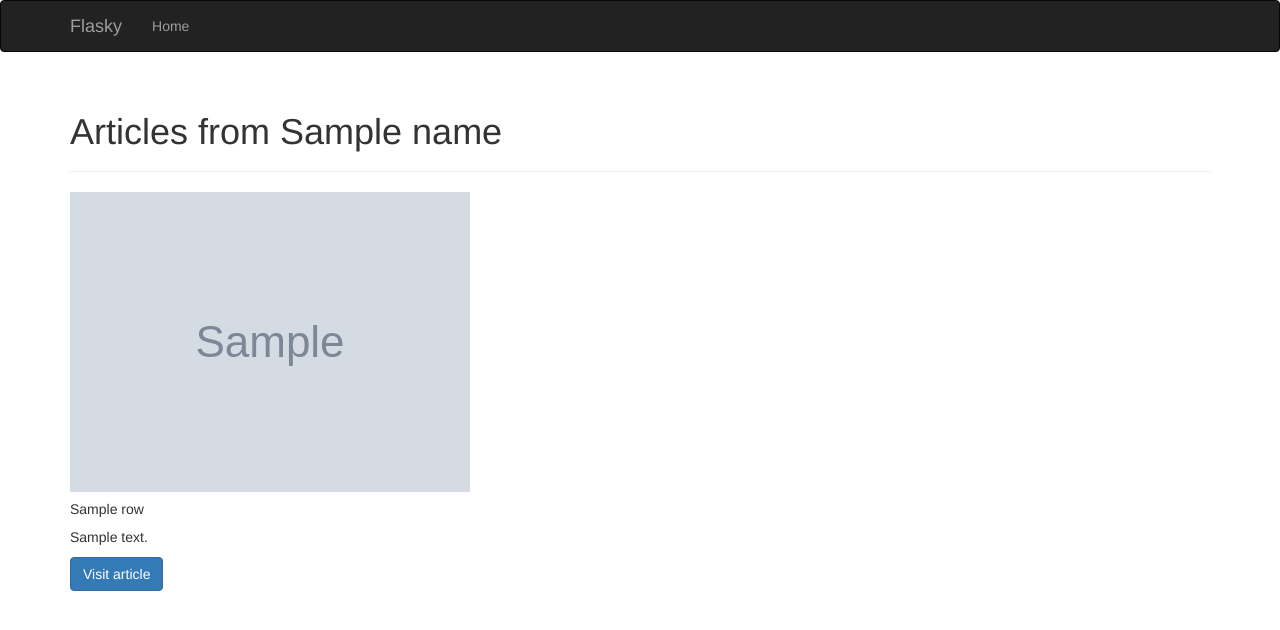
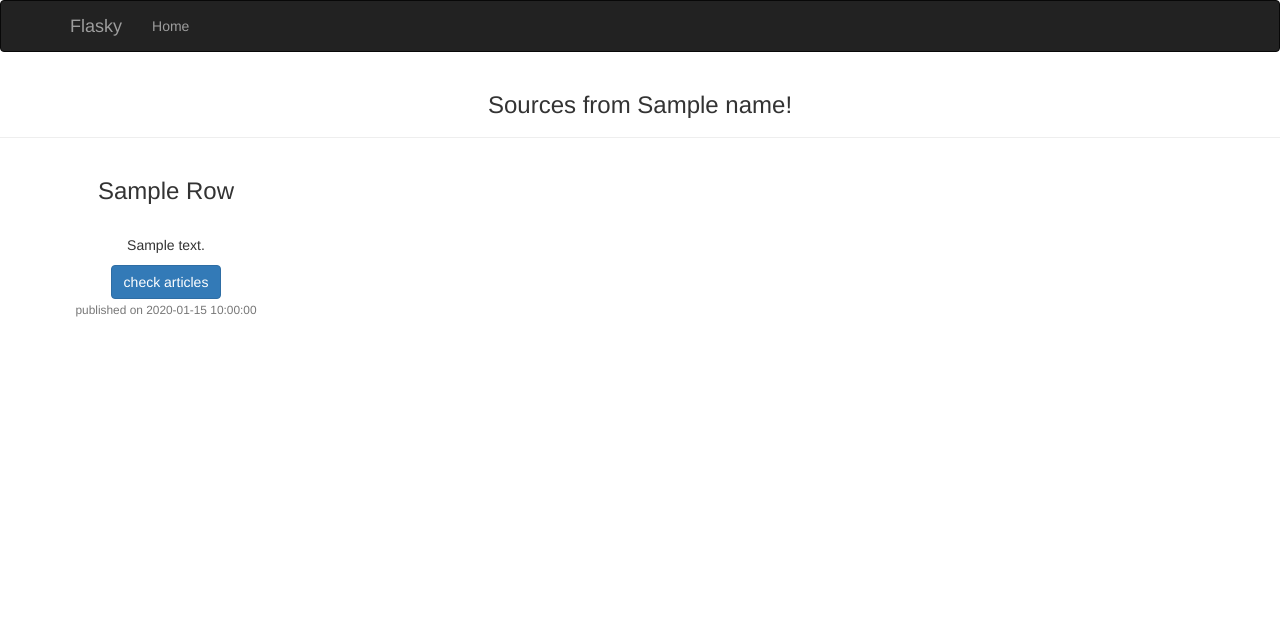
Before and after one commit to hamisicodes/News, a Flask app: template app/templates/articles.html in a window 1280 px wide. Shown: the top 630 px of the page. Run offline with Flask 2, Linux system fonts and the light colour scheme; the template is opened without the code that fills it: most values are stand-ins (such as "Sample title", 1, 10 or a date in 2020); grey boxes marked "Sample" are stand-in pictures; some libraries are stand-ins or nearby versions.

Commit message:
work on the page layout of the card and macros

```diff
--- a/app/requests.py
+++ b/app/requests.py
@@ -68,7 +68,7 @@ def process_results(list_of_dicts):   # function that processes a list of dictio
        title   = item.get('title')
        image  = item.get('urlToImage')
        url = item.get('url')
-       timeOfPublish = item.get('"publishedAt')
+       timeOfPublish = item.get('publishedAt')
 
 
        new_article = Article(id,author,title,description,image , url, timeOfPublish)
--- a/app/templates/articles.html
+++ b/app/templates/articles.html
@@ -1,4 +1,5 @@
 {% extends 'bootstrap/base.html' %}
+{%  from 'articles_macro.html' import display_articles %}
 
 {% block title %}Flasky{% endblock %}
 
@@ -24,39 +25,15 @@
 </div>
 {% endblock %}
 
+<div class="container">
+
 {% block content %}
-<div class="container">
-        <div class="page-header">
-                <h1>Articles from {{ name }}</h1>
-        </div>
-
-
-        <div class="row">
-                {% for row in articles | batch(4) %}
-                <div class="col-md-4">
-                        {% for article in row %}
-
-                        <div class="card" style="width: 25rem; height:20rem;">
-
-                                <img class="card-img-top img-fluid" src={{article.image}} alt="image for article" ">
-                                <div class=" card-body">
-                                <h5 class="card-title">{{article.title}}</h5>
-                                <p class="card-text">{{article.description}}</p>
-                                <a href={{article.url}} class="btn btn-primary">Visit article</a>
-                        </div>
-
-                        {% endfor %}
-                </div>
-
-                {% endfor %}
-
-        </div>
-
+<div class="page-header">
+        <h3 class="text-center">Sources from {{ name }}!</h3>
 </div>
 
 
-
-
+<div>{{ display_articles(articles) }}</div>
 
 </div>
 {% endblock %}
--- a/app/templates/articles_macro.html
+++ b/app/templates/articles_macro.html
@@ -1,23 +1,31 @@
 {% extends 'base.html' %}
 {% macro display_articles(articles) %}
-<div class="container-fluid articles">
-    <div>
-        <br><br>
-    </div>
-    <div class="jumbotron hjumbo">
-        <div class="overlay">
-            <h1 class="text-white txt">{{source}} Articles</h1>
+
+<div class="container">
+    <div class="row">
+        {% for row in articles | batch(4) %}
+
+        <div class="col-md-4">
+            {% for article in row %}
+            <div class="card text-center text-white bg-light mb-3" style="width: 15vw; height:40rem;">
+                <div class="card-header"></div>
+                <h3 class="card-title">{{ article.title | title }}</h5>
+                <br>
+                <div class="card-body">
+                    <p class="card-text">{{ article.description|truncate(100) }}</p>
+                    <a href = "{{ article.url }}" class = "btn btn-primary">check articles</a>
+                    <p class="card-text"><small class="text-muted">published on {{ article.timeOfPublish}}</small></p>
+                </div>
+            </div>
+            <br>
+            {% endfor %}
+
         </div>
-    </div>
-    <div class="card-columns">
-        {% for article in articles %}
-        <div class="card">
-            <img src="{{article.urlToImage}}" alt="" class="card-img-top">
-            <div class="card-body">
-                <p>{{article.description}}</p>
-                <p><br>{{ article.author}}</p>
-            </div>
-        </div>
+
         {% endfor %}
     </div>
 </div>
+
+
+
+{% endmacro %}
```
